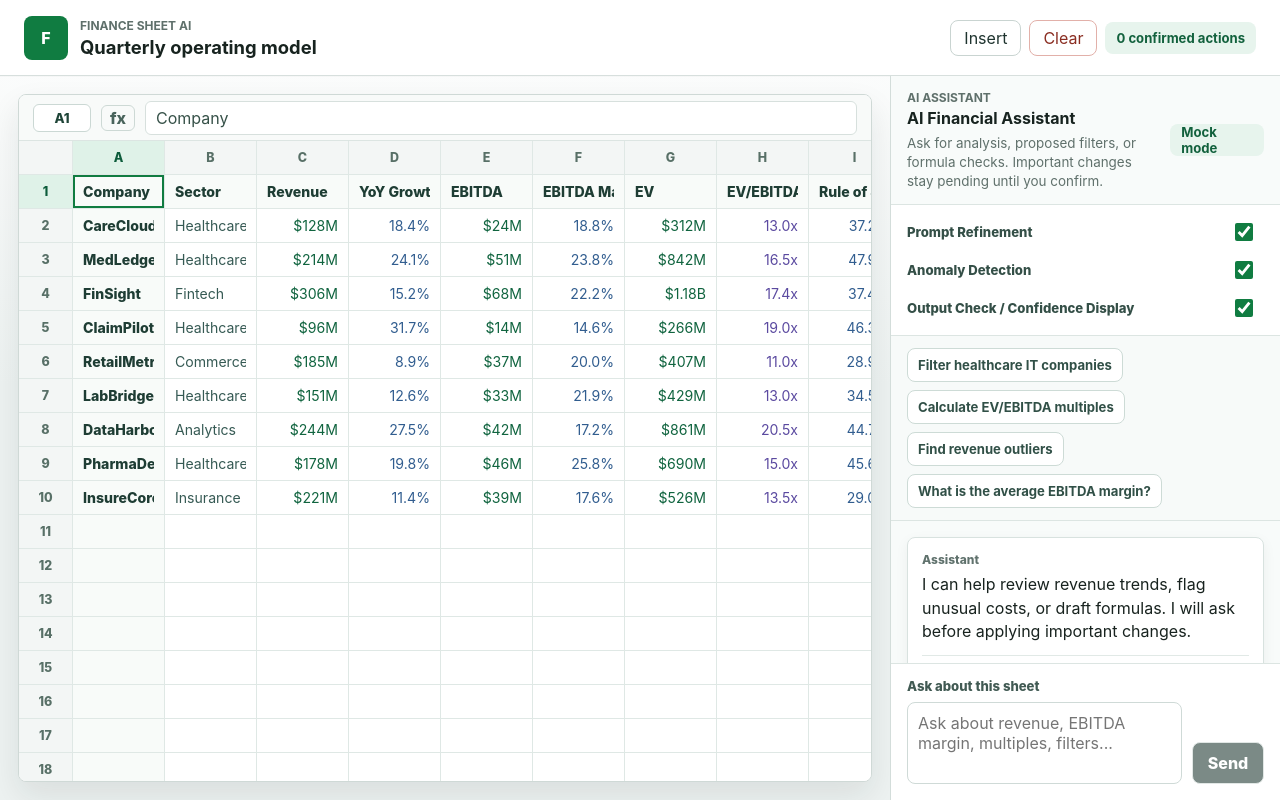
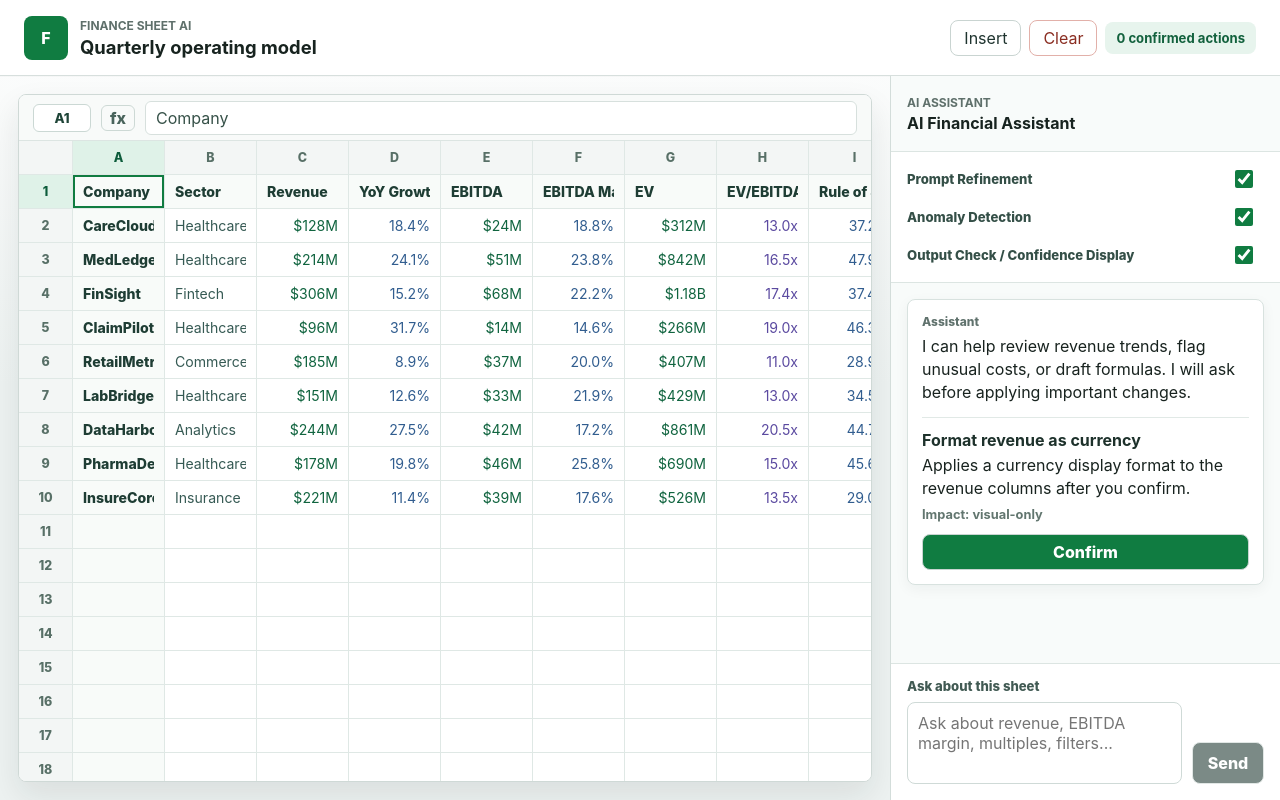
Before and after one commit to ChiZhangBill/cellwise-spreadsheet, a React (Vite) app: page / in a window 1280 px wide. Built offline with nearby package versions, Linux system fonts and the light colour scheme.

Commit message:
Simplify assistant panel header

```diff
--- a/src/components/RightAssistantPanel.tsx
+++ b/src/components/RightAssistantPanel.tsx
@@ -1,5 +1,4 @@
 import { useState } from "react";
-import { promptSuggestions } from "../data/mockAssistantData";
 import type { AssistantMessage, AssistantSettings, PendingAction } from "../types";
 import { AssistantSettingsControls } from "./assistant/AssistantSettingsControls";
 import { AssistantStatus } from "./assistant/AssistantStatus";
@@ -43,27 +42,10 @@ export function RightAssistantPanel({
         <div>
           <p className="eyebrow">AI Assistant</p>
           <h2>AI Financial Assistant</h2>
-          <p className="assistant-helper">
-            Ask for analysis, proposed filters, or formula checks. Important changes stay pending until you confirm.
-          </p>
         </div>
-        <span className="assistant-state">Mock mode</span>
       </div>
 
       <AssistantSettingsControls onSettingsChange={onSettingsChange} settings={settings} />
-
-      <div className="suggestion-strip" aria-label="Prompt suggestions">
-        {promptSuggestions.map((suggestion) => (
-          <button
-            disabled={isThinking}
-            key={suggestion}
-            onClick={() => onSubmitPrompt(suggestion)}
-            type="button"
-          >
-            {suggestion}
-          </button>
-        ))}
-      </div>
 
       <div className="assistant-thread" aria-live="polite">
         {messages.map((message) => (
--- a/src/data/mockAssistantData.ts
+++ b/src/data/mockAssistantData.ts
@@ -20,10 +20,3 @@ export const initialAssistantMessages: AssistantMessage[] = [
     },
   },
 ];
-
-export const promptSuggestions = [
-  "Filter healthcare IT companies",
-  "Calculate EV/EBITDA multiples",
-  "Find revenue outliers",
-  "What is the average EBITDA margin?",
-];
```
